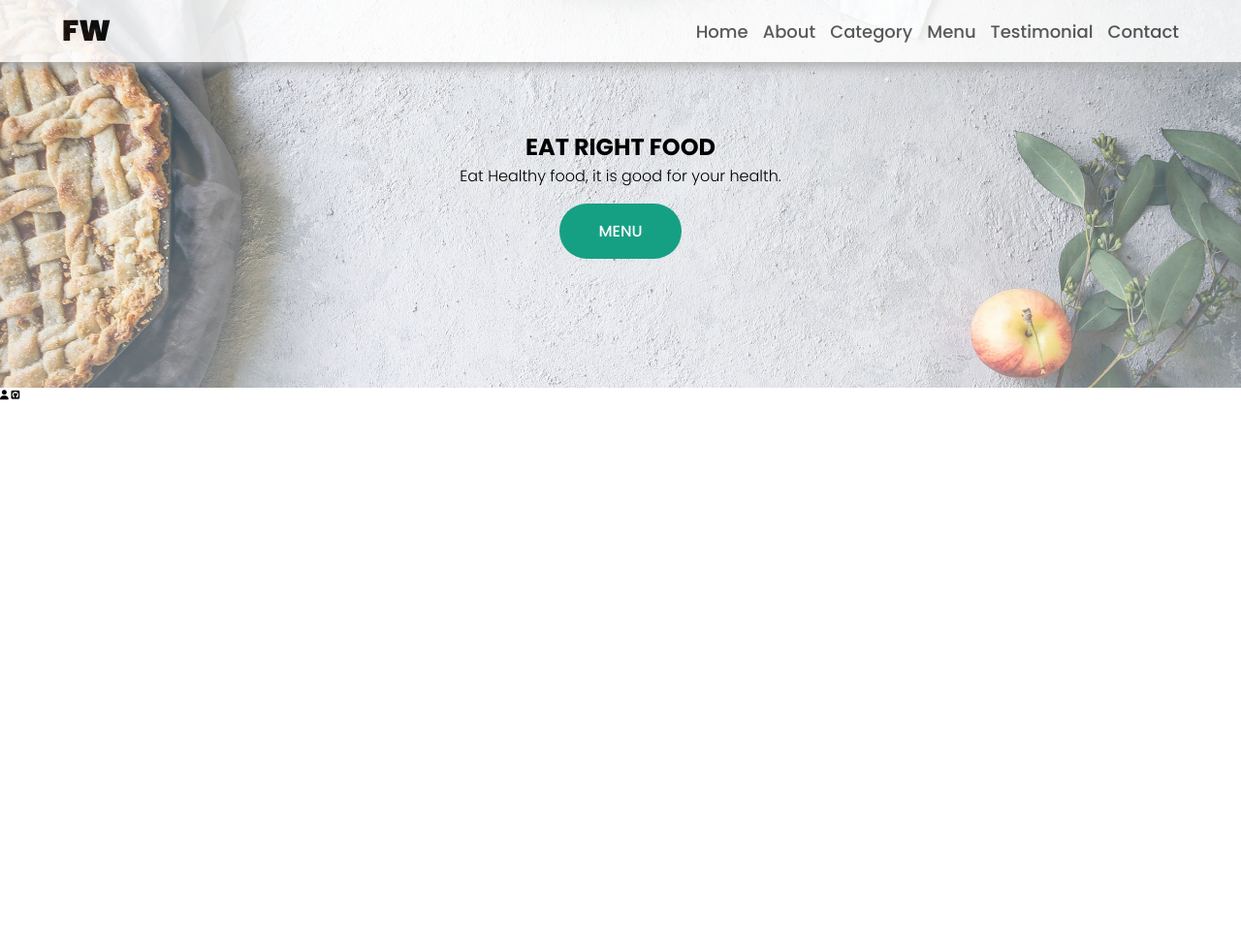
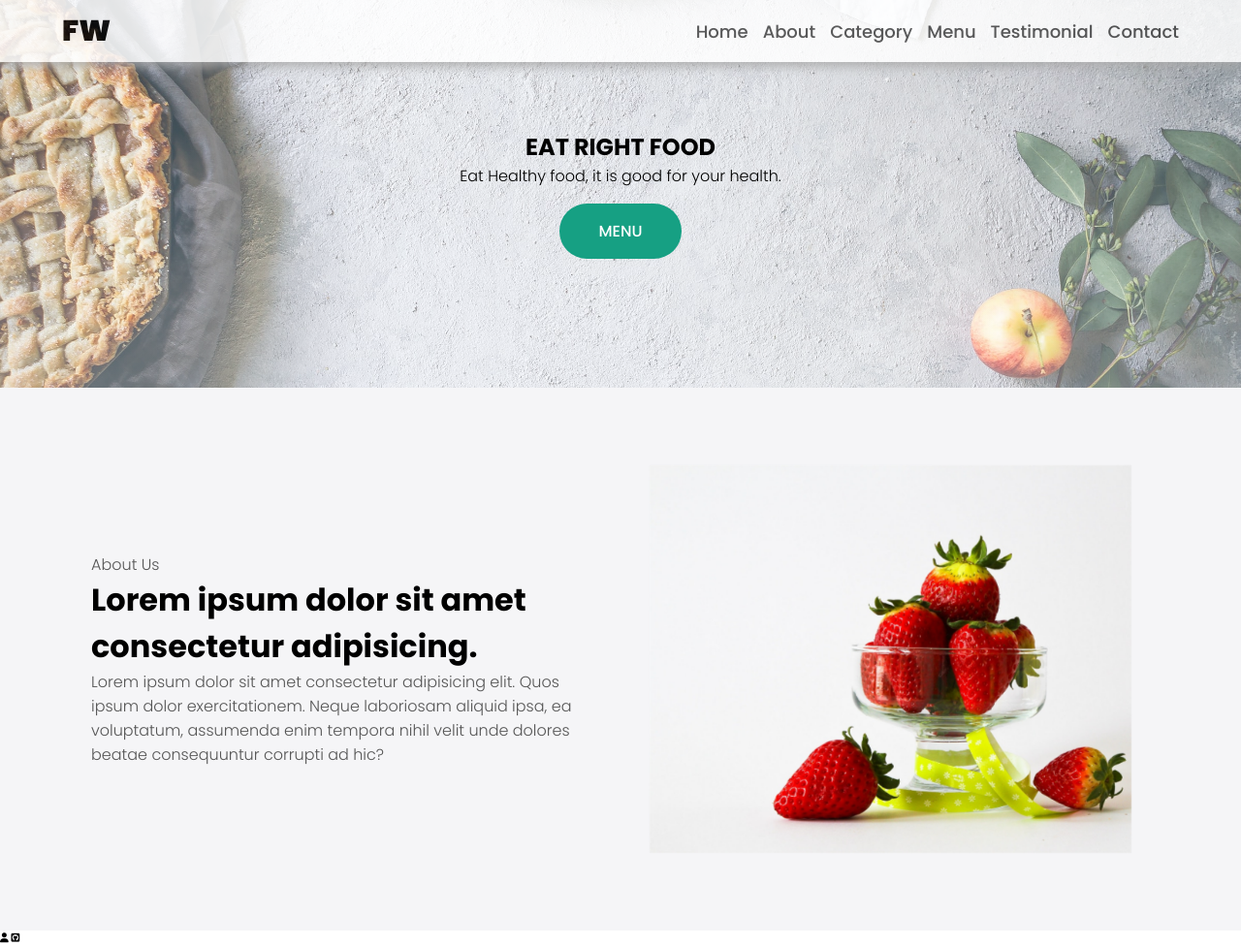
Before and after one commit to imranshahshaik/food-site-code, a plain HTML site: page index.html in a window 1280 px wide. Shown: the whole page at 97% size. Before the commit the page ends 800 px from the top, so only its background shows below. Drawn offline with Linux system fonts and the light colour scheme.

Commit message:
Add About Section Html & Css

```diff
--- a/index.html
+++ b/index.html
@@ -40,6 +40,19 @@
         </div>
     </section>
 
+    <section id="about">
+        <div class="about-container container">
+            <div class="about-text">
+                <p>About Us</p>
+                <h2>Lorem ipsum dolor sit amet consectetur adipisicing.</h2>
+                <p>Lorem ipsum dolor sit amet consectetur adipisicing elit. Quos ipsum dolor exercitationem. Neque laboriosam aliquid ipsa, ea voluptatum, assumenda enim tempora nihil velit unde dolores beatae consequuntur corrupti ad hic?</p>
+            </div>
+            <div class="about-img">
+                <img src="./images/about-photo.jpg" alt="strawberries">
+            </div>
+        </div>
+    </section>
+
     <i class="fa-solid fa-user"></i>
   <!-- uses solid style -->
     <i class="fa-brands fa-github-square"></i>
--- a/styles/style.css
+++ b/styles/style.css
@@ -178,3 +178,68 @@ body{
 .main-title{
     text-transform: uppercase;
 }
+
+
+/*#####################about########################### */
+
+#about{
+    padding: 50px 0;
+    background-color: #f5f5f7;
+}
+
+.about-container{
+    display: flex;
+    flex-wrap: wrap;
+}
+
+/* ************typography************** */
+#about h2{
+    font-size: 3.2rem;
+}
+
+#about p{
+    font-size: 1.6rem;
+    color: #555;
+}
+
+#about .small{
+    font-size: 1.6rem;
+    color: #666;
+    font-weight: 600;
+}
+
+.about-img,.about-text{
+    flex: 1 1 400px;
+    padding: 30px;
+
+}
+
+.about-text{
+    margin: auto;
+    transform: translateX(-150%);
+    animation: about-text-anime 1s ease-in-out forwards;
+}
+
+.about-img{
+    transform: translateX(150%);
+    animation: about-img-anime 1s ease-in-out forwards;
+}
+
+@keyframes about-img-anime{
+    100%{
+        transform: translate(0);
+    }
+}
+@keyframes about-text-anime{
+    100%{
+        transform: translate(0);
+    }
+}
+
+.about-img img{
+    height: 400px;
+    display: block;
+    max-width: 100%;
+    object-fit: cover;
+    object-position: center;
+}
```
